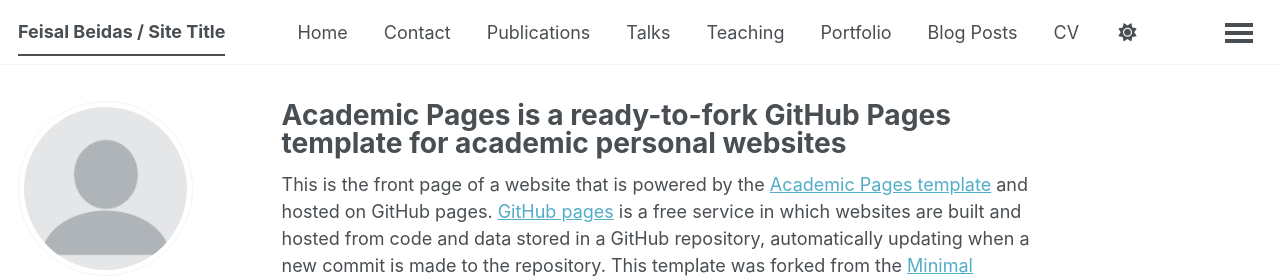
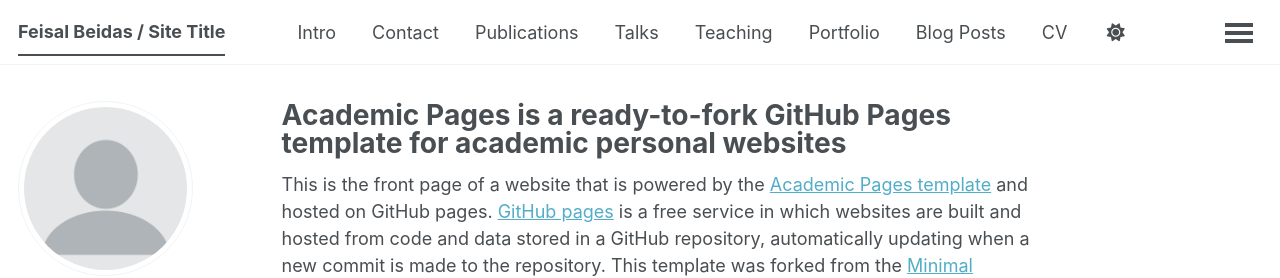
Before and after one commit to feisalbeidas/feisalbeidas.github.io, a Jekyll site: the page built from _pages/about.md, in a window 1280 px wide. Shown: the top 278 px of the page. Built offline with Jekyll 4.4.1, drawn with Linux system fonts in a browser that asks for light colours; some web fonts are replaced; a script bundle is joined from its source files by our own code; library files that are not in the unit come from our copies.

Commit message:
Linking Intro page again

```diff
--- a/_data/navigation.yml
+++ b/_data/navigation.yml
@@ -8,8 +8,8 @@
 #      Markdown formatted page while the second is generated using JSON.
 
 main:
-  - title: "Home"
-    url: /
+  - title: "Intro"
+    url: /intro/
   - title: "Contact"
     url: /contact/
 
--- a/_pages/INTRO.md
+++ b/_pages/INTRO.md
@@ -1,6 +1,6 @@
 ---
-title: "Home"
-permalink: /
+title: "Intro"
+permalink: /intro/
 author_profile: true
 ---
 
```
